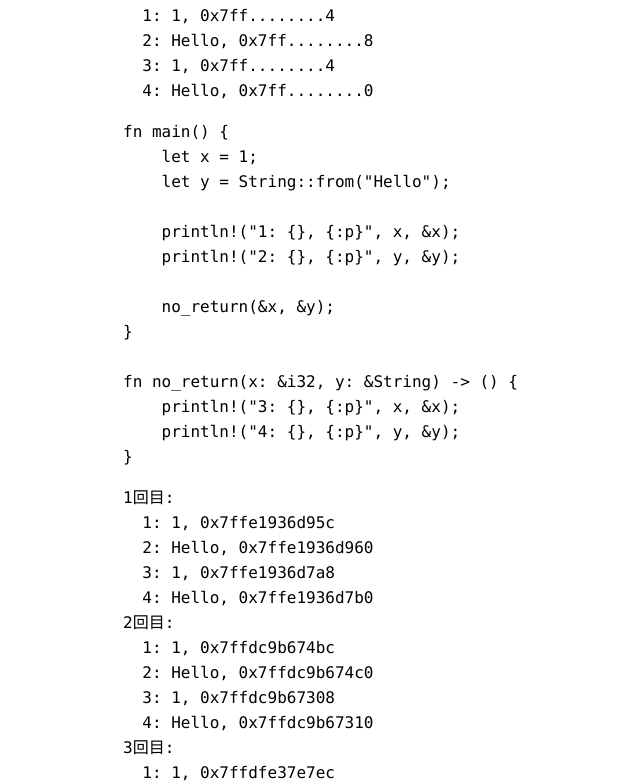
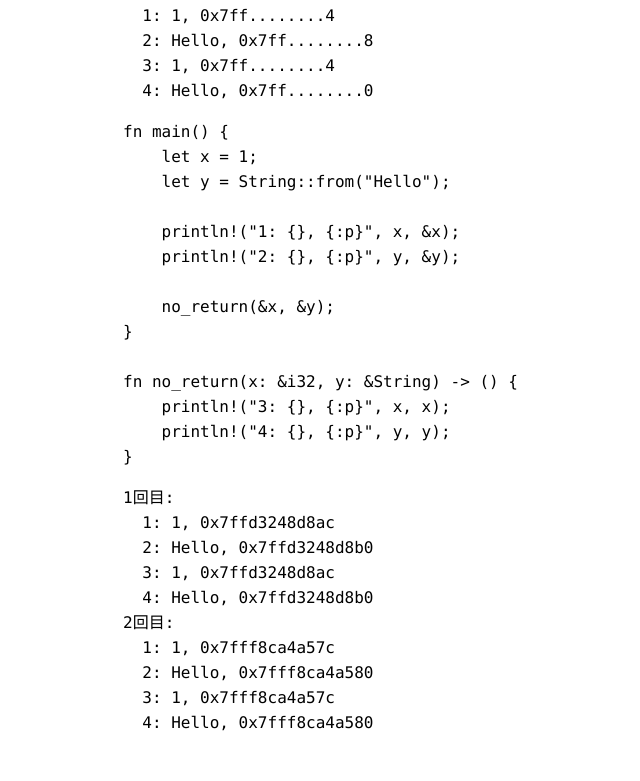
Before and after one commit to ghsable/sunatter, a Gatsby site: page /20231126/ in a window 1280 px wide. Shown: the part 6586-7367 px from the top of the page, without its empty margins (201-841 px from the left). Built offline with nearby package versions, Linux system fonts and the light colour scheme; Gatsby itself is replaced by a stand-in of ours; some packages are replaced by stand-ins of ours; code samples lack their colours.

Commit message:
update 20231126

````diff
--- a/content/blog/20231126/index.md
+++ b/content/blog/20231126/index.md
@@ -260,37 +260,21 @@ fn main() {
 }
 
 fn no_return(x: &i32, y: &String) -> () {
-    println!("3: {}, {:p}", x, &x);
-    println!("4: {}, {:p}", y, &y);
+    println!("3: {}, {:p}", x, x);
+    println!("4: {}, {:p}", y, y);
 }
 ```
 ```text
 1回目:
-  1: 1, 0x7ffe1936d95c
-  2: Hello, 0x7ffe1936d960
-  3: 1, 0x7ffe1936d7a8
-  4: Hello, 0x7ffe1936d7b0
+  1: 1, 0x7ffd3248d8ac
+  2: Hello, 0x7ffd3248d8b0
+  3: 1, 0x7ffd3248d8ac
+  4: Hello, 0x7ffd3248d8b0
 2回目:
-  1: 1, 0x7ffdc9b674bc
-  2: Hello, 0x7ffdc9b674c0
-  3: 1, 0x7ffdc9b67308
-  4: Hello, 0x7ffdc9b67310
-3回目:
-  1: 1, 0x7ffdfe37e7ec
-  2: Hello, 0x7ffdfe37e7f0
-  3: 1, 0x7ffdfe37e638
-  4: Hello, 0x7ffdfe37e640
-4回目:
-  1: 1, 0x7fffe7cdf64c
-  2: Hello, 0x7fffe7cdf650
-  3: 1, 0x7fffe7cdf498
-  4: Hello, 0x7fffe7cdf4a0
-...
-N回目:
-  1: 1, 0x7ff........c
-  2: Hello, 0x7ff........0
-  3: 1, 0x7ff........8
-  4: Hello, 0x7ff........0
+  1: 1, 0x7fff8ca4a57c
+  2: Hello, 0x7fff8ca4a580
+  3: 1, 0x7fff8ca4a57c
+  4: Hello, 0x7fff8ca4a580
 ```
 
 # ・・・おっと、
````
